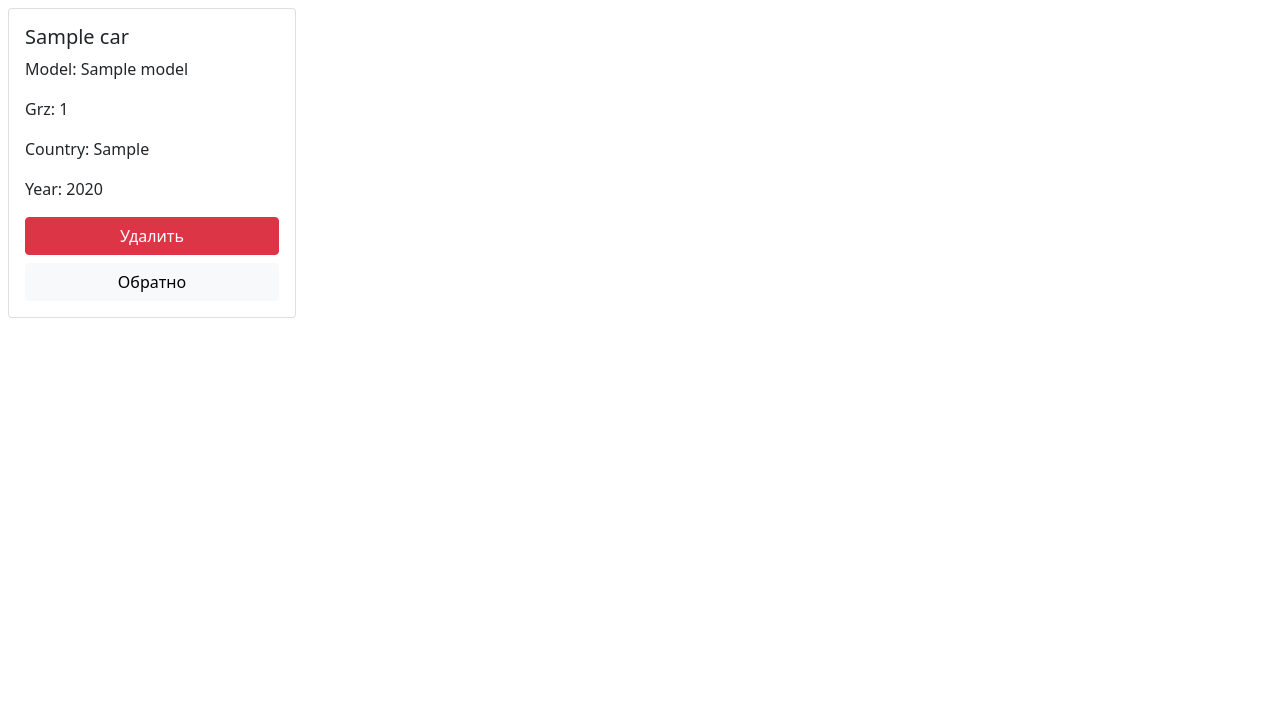
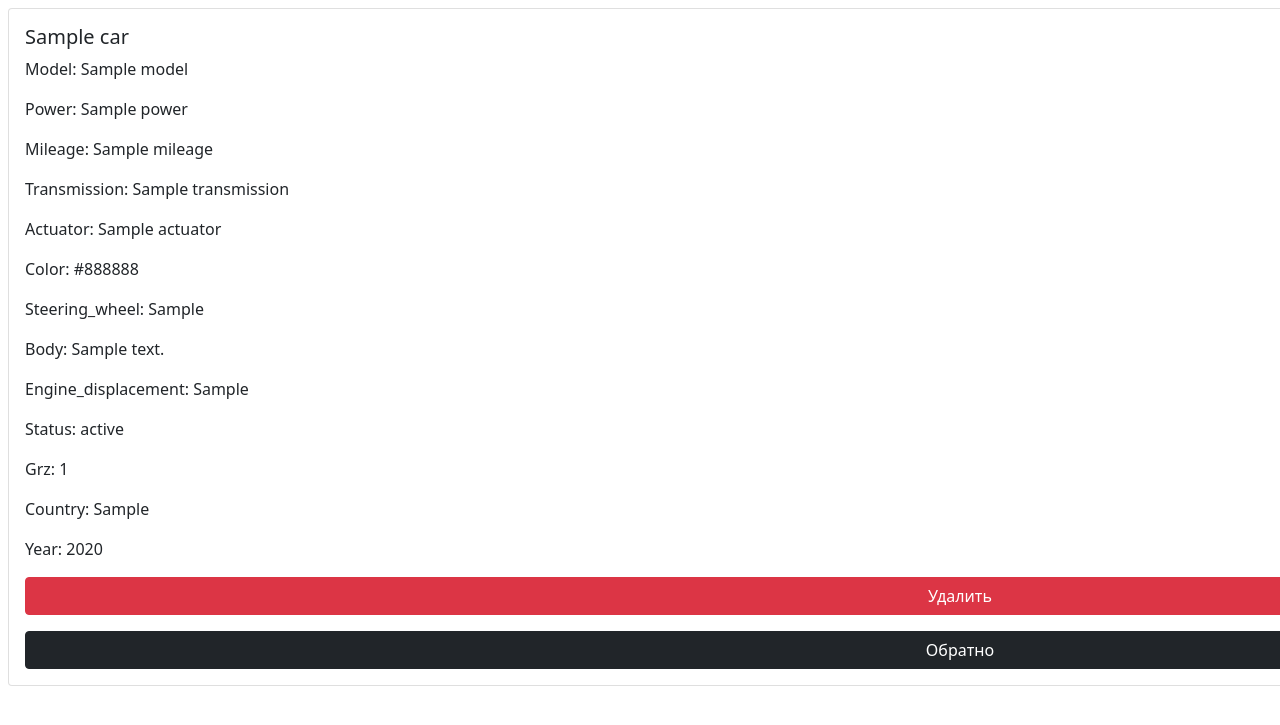
Before and after one commit to SHQVE/fiasko_cube, a Flask app: template templates/cars/car.html in a window 1280 px wide; the page is wider, and only the part inside the window is pictured. Shown: the top 725 px of that part. Run offline with Flask 3, Linux system fonts and the light colour scheme; the template is opened without the code that fills it: most values are stand-ins (such as "Sample title", 1, 10 or a date in 2020); parts of the project's set-up code (start-up, migrations or seed data) failed here and were passed over.

Commit message:
garage upgrade

```diff
--- a/forms/SignUpForm.py
+++ b/forms/SignUpForm.py
@@ -23,3 +23,7 @@ class SignUpForm(FlaskForm):
     company_name = StringField('Название компании!', validators=[DataRequired()])
     year_of_production = IntegerField('Год издания', default=2024, validators=[DataRequired()])
     country_of_production = StringField('Страна производства', validators=[DataRequired()])
+    power = IntegerField('Мощность', validators=[DataRequired()])
+    mileage = IntegerField('Пробег', validators=[DataRequired()])
+    transmission = SelectField('КПП', choices=[("Automatic", "Автоматическая"), ("Mechanical", "Механика"), ("Robotic", "Роботизированная"), ("Variative", "Вариативная")])
+    actuator = SelectField('Привод', choices=[("Rear", "Задний (RWD)"), ("Front", "Передний (FWD)"), ("Full", "Полный (AWD / 4WD)")])
--- a/main.py
+++ b/main.py
@@ -14,13 +14,6 @@ from models.User import User
 cars = []
 
 
-# def generate_users(n: int):
-#     for i in range(n):
-#         age = randint(1, 100)
-#         user = User(i, "test@example.com", "test", age, f"city{i}", "", "12345")
-#         users.append(user)
-
-
 def generate_cars(n: int):
     for i in range(n):
         grz_car = grz.generate_grz()
@@ -28,20 +21,10 @@ def generate_cars(n: int):
         cars.append(car)
 
 
-# def addUser(email, name, age, city, password):
-#     if len(users) == 0:
-#         last_id = 0
-#     else:
-#         last_id = max(users, key=lambda x: x.id).id + 1
-#
-#     user = User(last_id, email, name, age, city, "", password)
-#     users.append(user)
-
-
-def addCar(model, company_name, year_of_production, country_of_production):
+def addCar(model, company_name, year_of_production, country_of_production, power, mileage, transmission, actuator, color, steering_wheel, body, engine_displacement, status):
 
     grz_car = grz.generate_grz()
-    car = Car(grz_car, model, company_name, year_of_production, country_of_production)
+    car = Car(grz_car, model, company_name, year_of_production, country_of_production, power, mileage, transmission, actuator, color, steering_wheel, body, engine_displacement, status)
     cars.append(car)
 
 
@@ -63,9 +46,20 @@ def signUp():
         company_name = form.company_name.data
         year_of_production = form.year_of_production.data
         country_of_production = form.country_of_production.data
+        power = form.power.data
+        mileage = form.mileage.data
+        transmission = form.transmission.data
+        actuator = form.actuator.data
+        color = form.color.data
+        steering_wheel = form.steering_wheel.data
+        body = form.body.data
+        engine_displacement = form.engine_displacement.data
+        status = form.status.data
 
 
-        addCar(model, company_name, year_of_production, country_of_production)
+
+
+        addCar(model, company_name, year_of_production, country_of_production, power, mileage, transmission, actuator, color, steering_wheel, body, engine_displacement, status)
         return redirect("/garage")
 
     return render_template("formTemplate.html", form=form, btn_name="Зарегистрировать авто")
@@ -76,11 +70,11 @@ def getCars():
     return render_template("cars/list.html", cars=cars, count=len(cars))
 
 
-@app.route("/cars/<int:car_id>")
+@app.route("/cars/<car_id>")
 def getCar(car_id: str):
     for car in cars:
         if car.id == car_id:
-            return asdict(car)
+            return render_template("cars/car.html", car=car)
 
     return str(None)
 
--- a/templates/cars/car.html
+++ b/templates/cars/car.html
@@ -7,15 +7,24 @@
           integrity="sha384-EVSTQN3/azprG1Anm3QDgpJLIm9Nao0Yz1ztcQTwFspd3yD65VohhpuuCOmLASjC" crossorigin="anonymous">
 </head>
 <body>
-<div class="card m-2" style="width: 18rem;">
+<div class="card m-2" style="width:119rem;">
     <div class="card-body">
         <h5 class="card-title"> {{ car.company_name }}</h5>
         <p class="card-text">Model: {{ car.model }} </p>
+        <p class="card-text">Power: {{ car.power }} </p>
+        <p class="card-text">Mileage: {{ car.mileage }} </p>
+        <p class="card-text">Transmission: {{ car.transmission }} </p>
+        <p class="card-text">Actuator: {{ car.actuator }} </p>
+        <p class="card-text">Color: {{ car.color }} </p>
+        <p class="card-text">Steering_wheel: {{ car.steering_wheel }} </p>
+        <p class="card-text">Body: {{ car.body }} </p>
+        <p class="card-text">Engine_displacement: {{ car.engine_displacement }} </p>
+        <p class="card-text">Status: {{ car.status }} </p>
         <p class="card-text">Grz: {{ car.id }} </p>
         <p class="card-text">Country: {{ car.country_of_production }} </p>
         <p class="card-text">Year: {{ car.year_of_production }} </p>
         <a href="/delUser/{{ car.id }}" type="button" class="btn btn-danger w-100" id="btnDel">Удалить</a>
-        <a href="/cars" type="button" class="btn btn-light w-100 mt-2">Обратно</a>
+        <a href="/garage" type="button" class="btn btn-dark w-100 mt-3">Обратно</a>
     </div>
 </div>
 <script>
```
Also changed, not shown: models/Car.py (+9 -0 lines).
